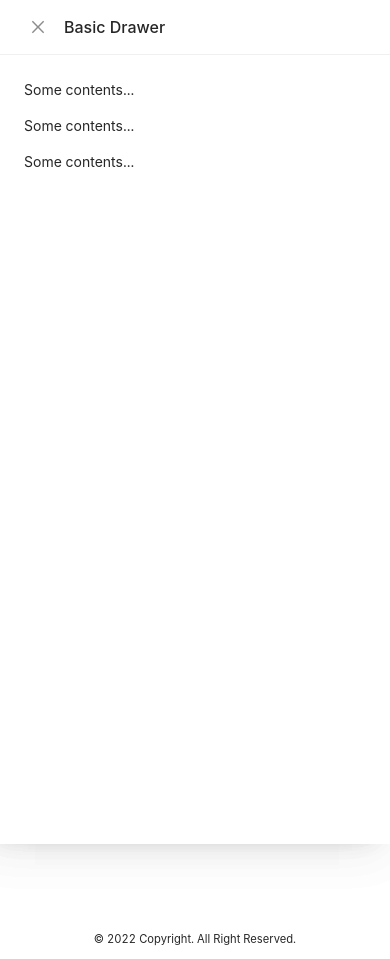
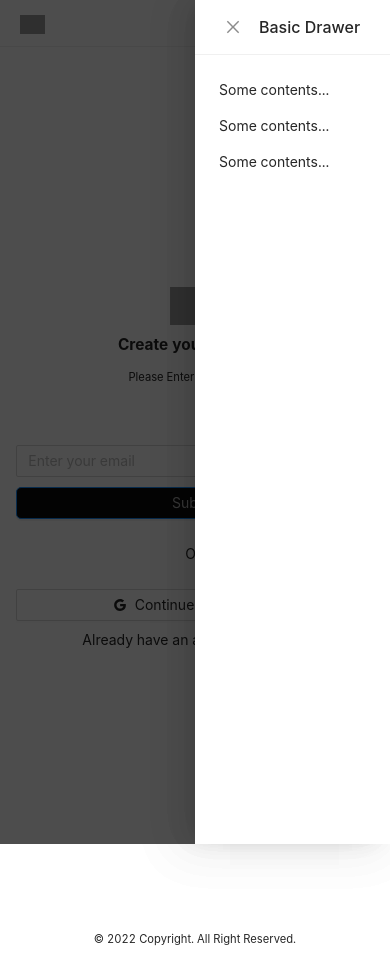
Before and after one commit to herisusantoarismann/next-google-login, a Next.js app: page / in a window 390 px wide. Both pictures are taken after a click on the element 363 px from the left and 22 px from the top of the page. Built offline with nearby package versions, Linux system fonts and the light colour scheme; grey boxes are pictures that could not be loaded.

Commit message:
Add tablet version

```diff
--- a/pages/index.js
+++ b/pages/index.js
@@ -1,4 +1,4 @@
-import React, { useState } from "react";
+import React, { useState, useEffect } from "react";
 import {
   Button,
   Drawer,
@@ -8,6 +8,9 @@ import {
   Space,
   Divider,
   Menu,
+  Grid,
+  Row,
+  Col,
 } from "antd";
 import {
   GoogleOutlined,
@@ -19,7 +22,18 @@ import { useGoogleLogin } from "@react-oauth/google";
 
 const Home = () => {
   const [visible, setVisible] = useState(false);
+  const [width, setWidth] = useState("xs");
   const { Text } = Typography;
+  const { useBreakpoint } = Grid;
+
+  const style = {
+    xs: {
+      button: "90vw",
+    },
+    md: {
+      button: "24rem",
+    },
+  };
 
   const showDrawer = () => {
     setVisible(true);
@@ -32,6 +46,21 @@ const Home = () => {
   const login = useGoogleLogin({
     onSuccess: (tokenResponse) => console.log(tokenResponse),
   });
+
+  // const screens = useBreakpoint();
+  // let sc = function functionOne() {
+  //   return new Promise((resolve, reject) => {
+  //     let value = Object.entries(screens)
+  //       .filter((item) => item[1])
+  //       .slice(-1)[0];
+  //     if (value) {
+  //       resolve(value);
+  //     } else {
+  //       reject("Rejected");
+  //     }
+  //   });
+  // };
+  // sc().then((w) => setWidth(w[0]));
 
   return (
     <>
@@ -47,7 +76,7 @@ const Home = () => {
             placement="right"
             onClose={onClose}
             visible={visible}
-            width={"100%"}
+            width={"50%"}
           >
             <p>Some contents...</p>
             <p>Some contents...</p>
@@ -77,8 +106,19 @@ const Home = () => {
         >
           Please Enter your details.
         </Text>
-        <Space direction="vertical" style={{ marginTop: "50px" }}>
-          <Form>
+        <Space
+          direction="vertical"
+          style={{
+            marginTop: "50px",
+            width: "100vw",
+          }}
+        >
+          <Form
+            style={{
+              justifyContent: "center",
+              alignItems: "center",
+            }}
+          >
             <Form.Item
               name="email"
               rules={[
@@ -88,30 +128,44 @@ const Home = () => {
                   message: "Email is required!",
                 },
               ]}
-              style={{ marginBottom: "10px" }}
+              style={{
+                marginBottom: "10px",
+              }}
             >
-              <Input placeholder="Enter your email" style={{ width: "90vw" }} />
+              <Row justify="center">
+                <Col xs={22} sm={10}>
+                  <Input placeholder="Enter your email" />
+                </Col>
+              </Row>
             </Form.Item>
+            <Row justify="center">
+              <Col xs={22} sm={10}>
                 <Button
                   htmlType="submit"
                   type="primary"
                   style={{
-                width: "90vw",
                     backgroundColor: "#0D0D0D",
                     color: "#B3B3B3",
                     borderRadius: "5px",
                   }}
+                  block
                 >
                   Submit
                 </Button>
+              </Col>
+            </Row>
           </Form>
         </Space>
         <Divider plain>OR</Divider>
-        <Space direction="vertical">
-          <Button onClick={() => login()} style={{ width: "90vw" }}>
+        <Space direction="vertical" style={{ width: "100vw" }}>
+          <Row justify="center">
+            <Col xs={22} sm={10}>
+              <Button onClick={() => login()} block>
                 <GoogleOutlined />
                 Continue with Google
               </Button>
+            </Col>
+          </Row>
           {/* <GoogleLogin
             clientId="754838923196-fd6oi74bc9086jdss6p7h7tts8vefr0l.apps.googleusercontent.com"
             render={(renderProps) => (
```
Lines whose indentation alone changed are shown as unchanged.
